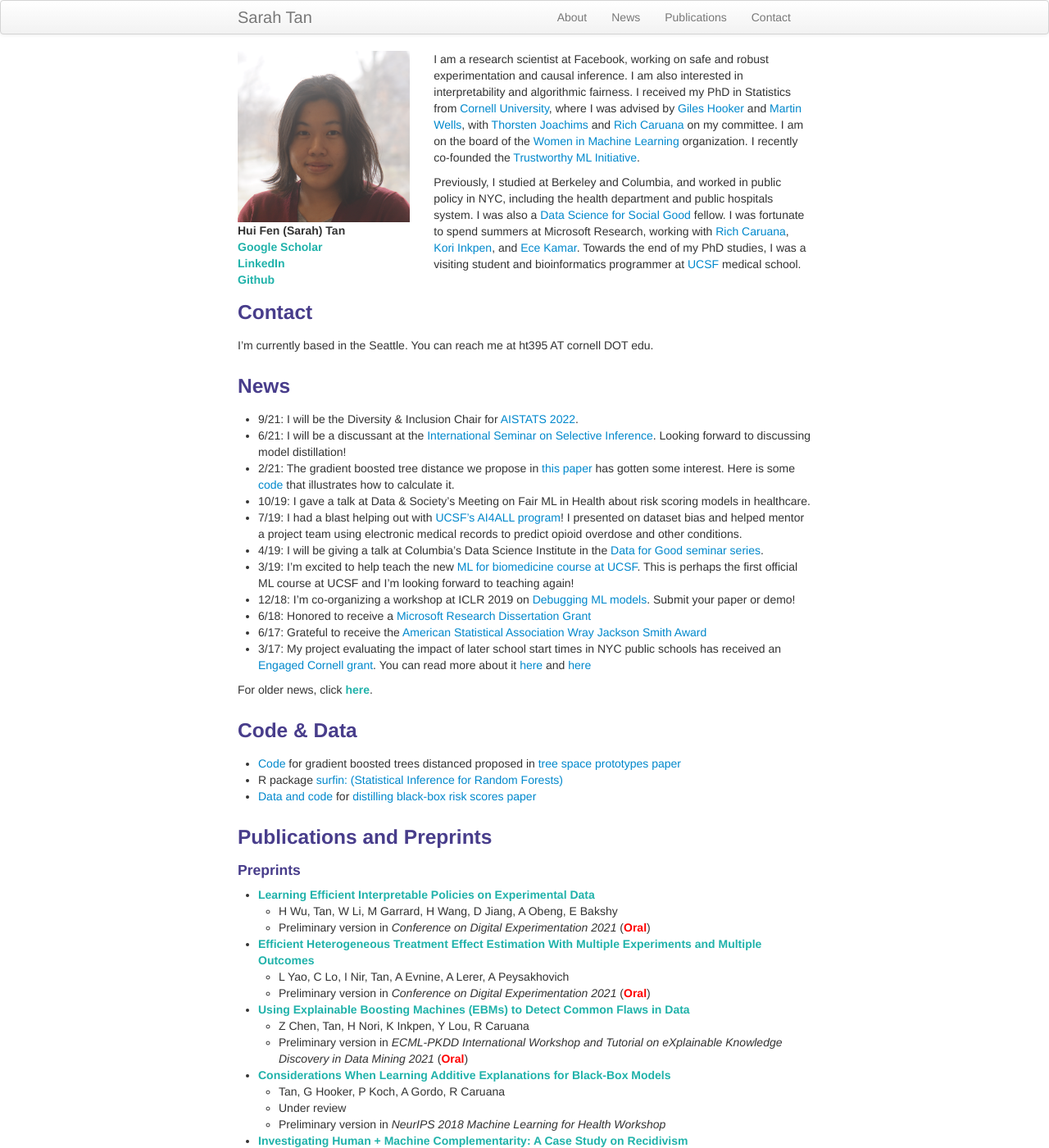
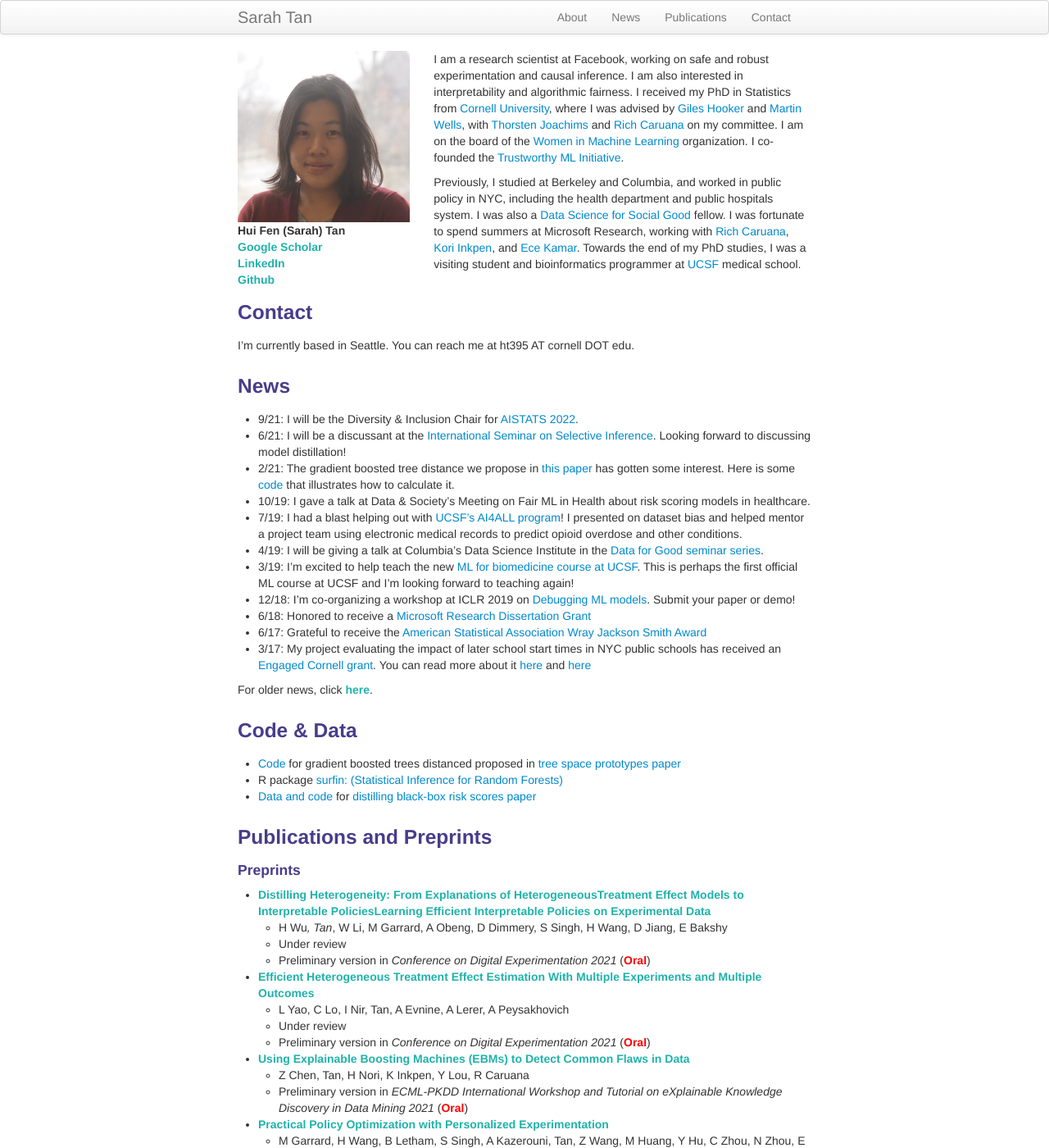
Before and after one commit to shftan/shftan.github.io, a Jekyll site: the page built from index.md, in a window 1280 px wide and 1400 px high. Shown: the whole window at 82% size. Built offline with Jekyll 4.4.1, drawn with Linux system fonts in a browser that asks for light colours; some of the changed text lies outside the part shown.

Commit message:
Update index.md

```diff
--- a/index.md
+++ b/index.md
@@ -18,7 +18,7 @@ keywords: Sarah Tan, Facebook, Cornell, UCSF, statistics, interpretability, caus
         </div>
 
         <div class="span8">
-                <p>I am a research scientist at Facebook, working on safe and robust experimentation and causal inference. I am also interested in interpretability and algorithmic fairness. I received my PhD in Statistics from <a href="https://stat.cornell.edu/">Cornell University</a>, where I was advised by <a href="http://faculty.bscb.cornell.edu/~hooker/">Giles Hooker</a> and <a href="https://courses.cit.cornell.edu/mtw1/">Martin Wells</a>, with <a href="https://www.cs.cornell.edu/people/tj/">Thorsten Joachims</a> and <a href="https://www.microsoft.com/en-us/research/people/rcaruana/">Rich Caruana</a> on my committee. I am on the board of the <a href="https://wimlworkshop.org">Women in Machine Learning</a> organization. I recently co-founded the <a href="https://www.trustworthyml.org/">Trustworthy ML Initiative</a>.</p>
+                <p>I am a research scientist at Facebook, working on safe and robust experimentation and causal inference. I am also interested in interpretability and algorithmic fairness. I received my PhD in Statistics from <a href="https://stat.cornell.edu/">Cornell University</a>, where I was advised by <a href="http://faculty.bscb.cornell.edu/~hooker/">Giles Hooker</a> and <a href="https://courses.cit.cornell.edu/mtw1/">Martin Wells</a>, with <a href="https://www.cs.cornell.edu/people/tj/">Thorsten Joachims</a> and <a href="https://www.microsoft.com/en-us/research/people/rcaruana/">Rich Caruana</a> on my committee. I am on the board of the <a href="https://wimlworkshop.org">Women in Machine Learning</a> organization. I co-founded the <a href="https://www.trustworthyml.org/">Trustworthy ML Initiative</a>.</p>
 
 <p>Previously, I studied at Berkeley and Columbia, and worked in public policy in NYC, including the health department and public hospitals system. I was also a <a href="http://www.dssgfellowship.org/">Data Science for Social Good</a> fellow. I was fortunate to spend summers at Microsoft Research, working with <a href="https://www.microsoft.com/en-us/research/people/rcaruana/">Rich Caruana</a>, <a href="https://www.microsoft.com/en-us/research/people/kori/">Kori Inkpen</a>, and <a href="https://www.microsoft.com/en-us/research/people/eckamar/">Ece Kamar</a>. Towards the end of my PhD studies, I was a visiting student and bioinformatics programmer at <a href="https://epibiostat.ucsf.edu/">UCSF</a> medical school.</p>
 
@@ -26,7 +26,7 @@ keywords: Sarah Tan, Facebook, Cornell, UCSF, statistics, interpretability, caus
 </div>
 
 <div class="row-fluid" id="contact"><h3>Contact</h3></div>
-I'm currently based in the Seattle. You can reach me at ht395 AT cornell DOT edu.
+I'm currently based in Seattle. You can reach me at ht395 AT cornell DOT edu.
 
 <div class="row-fluid" id="news"><h3>News</h3>
 </div>
@@ -53,15 +53,20 @@ For older news, click <a class="paper" href="oldernews.html">here</a>.
 <div class="row-fluid" id="publications"><h3>Publications and Preprints</h3>
 <h4>Preprints</h4>
 </div>
-- <span class="paper">Learning Efficient Interpretable Policies on Experimental Data</span>
-   - H Wu, Tan, W Li, M Garrard, H Wang, D Jiang, A Obeng, E Bakshy
+- <span class="paper">Distilling Heterogeneity: From Explanations of HeterogeneousTreatment Effect Models to Interpretable PoliciesLearning Efficient Interpretable Policies on Experimental Data</span>
+   - H Wu*, Tan*, W Li, M Garrard, A Obeng, D Dimmery, S Singh, H Wang, D Jiang, E Bakshy
+   - Under review
    - Preliminary version in _Conference on Digital Experimentation 2021_ (<span class="highlight">Oral</span>)
 - <span class="paper">Efficient Heterogeneous Treatment Effect Estimation With Multiple Experiments and Multiple Outcomes</span>
    - L Yao, C Lo, I Nir, Tan, A Evnine, A Lerer, A Peysakhovich
+   - Under review
    - Preliminary version in _Conference on Digital Experimentation 2021_ (<span class="highlight">Oral</span>)
 - <span class="paper">Using Explainable Boosting Machines (EBMs) to Detect Common Flaws in Data</span>
    - Z Chen, Tan, H Nori, K Inkpen, Y Lou, R Caruana
    - Preliminary version in _ECML-PKDD International Workshop and Tutorial on eXplainable Knowledge Discovery in Data Mining 2021_ (<span class="highlight">Oral</span>)
+- <span class="paper">Practical Policy Optimization with Personalized Experimentation</span>
+   - M Garrard, H Wang, B Letham, S Singh, A Kazerouni, Tan, Z Wang, M Huang, Y Hu, C Zhou, N Zhou, E Bakshy
+   - Under review
 - <a class="paper" href="https://arxiv.org/abs/1801.08640">Considerations When Learning Additive Explanations for Black-Box Models</a>
    - Tan, G Hooker, P Koch, A Gordo, R Caruana
    - Under review
```
Also changed, not shown: other parts of index.md (+1 -1 lines).
